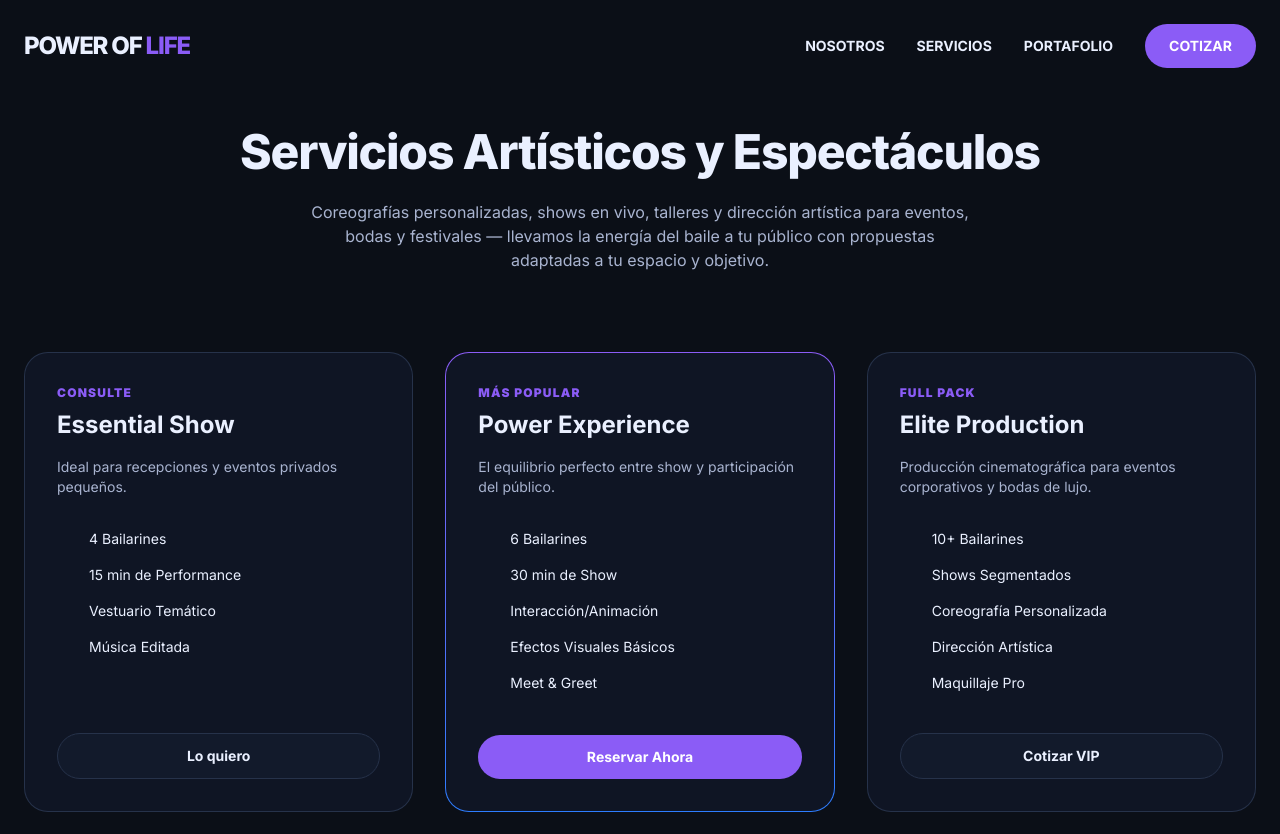
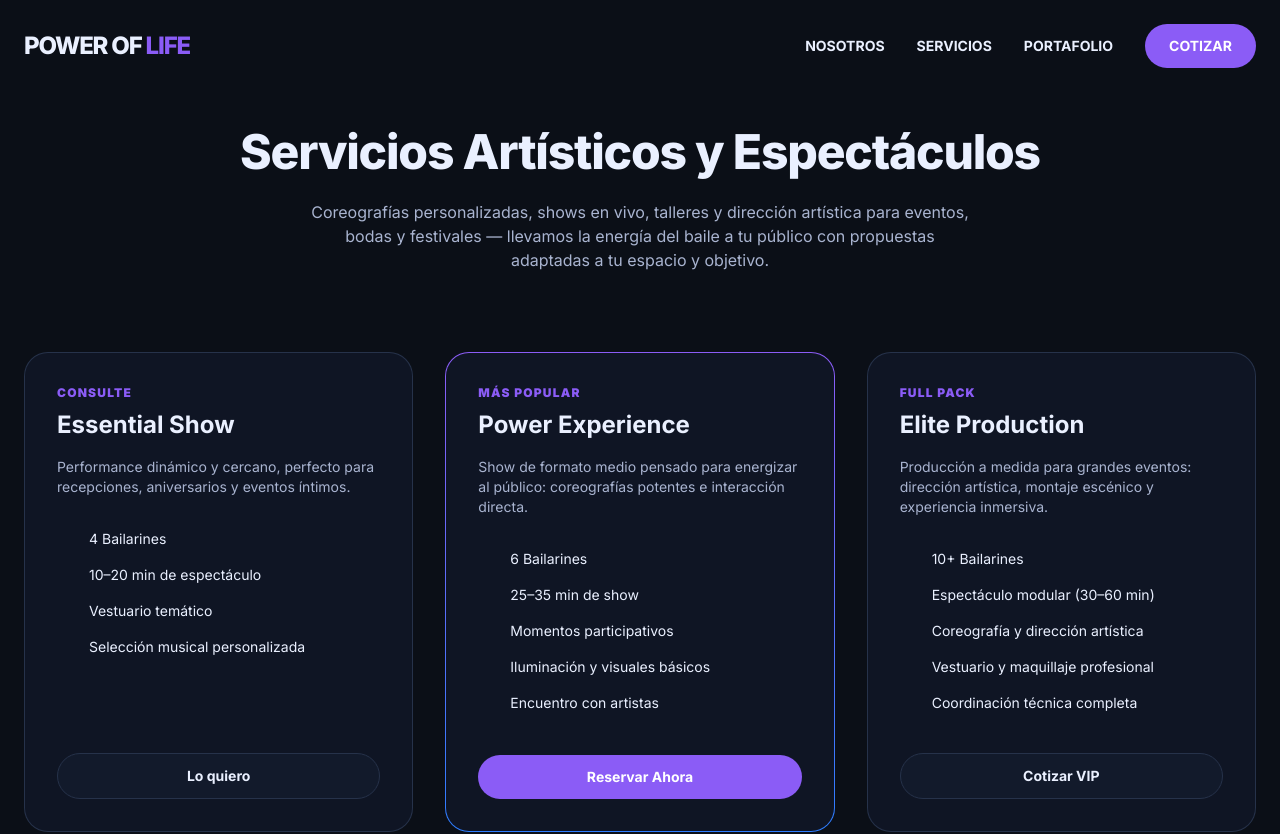
Before and after one commit to thewonderhubteam-demos/the-power-of-life, a Next.js app: page /servicios in a window 1280 px wide. Shown: the top 834 px of the page. Built offline with nearby package versions, Linux system fonts and the light colour scheme.

Commit message:
Refine servicios plan descriptions to match dance group

```diff
--- a/src/app/servicios/page.js
+++ b/src/app/servicios/page.js
@@ -6,24 +6,24 @@ export default function Servicios() {
     {
       name: "Essential Show",
       price: "Consulte",
-      desc: "Ideal para recepciones y eventos privados pequeños.",
-      features: ["4 Bailarines", "15 min de Performance", "Vestuario Temático", "Música Editada"],
+      desc: "Performance dinámico y cercano, perfecto para recepciones, aniversarios y eventos íntimos.",
+      features: ["4 Bailarines", "10–20 min de espectáculo", "Vestuario temático", "Selección musical personalizada"],
       cta: "Lo quiero",
       highlight: false
     },
     {
       name: "Power Experience",
       price: "Más Popular",
-      desc: "El equilibrio perfecto entre show y participación del público.",
-      features: ["6 Bailarines", "30 min de Show", "Interacción/Animación", "Efectos Visuales Básicos", "Meet & Greet"],
+      desc: "Show de formato medio pensado para energizar al público: coreografías potentes e interacción directa.",
+      features: ["6 Bailarines", "25–35 min de show", "Momentos participativos", "Iluminación y visuales básicos", "Encuentro con artistas"],
       cta: "Reservar Ahora",
       highlight: true
     },
     {
       name: "Elite Production",
       price: "Full Pack",
-      desc: "Producción cinematográfica para eventos corporativos y bodas de lujo.",
-      features: ["10+ Bailarines", "Shows Segmentados", "Coreografía Personalizada", "Dirección Artística", "Maquillaje Pro"],
+      desc: "Producción a medida para grandes eventos: dirección artística, montaje escénico y experiencia inmersiva.",
+      features: ["10+ Bailarines", "Espectáculo modular (30–60 min)", "Coreografía y dirección artística", "Vestuario y maquillaje profesional", "Coordinación técnica completa"],
       cta: "Cotizar VIP",
       highlight: false
     }
```
